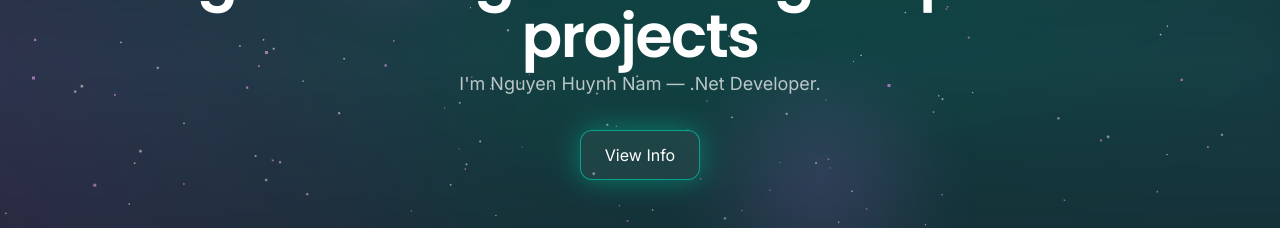
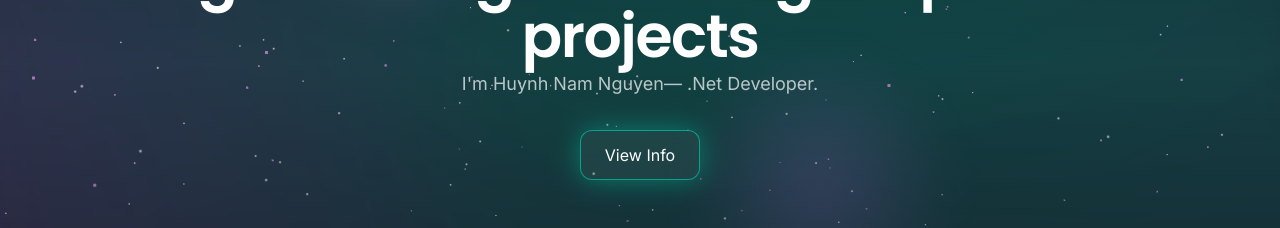
Before and after one commit to natwodev/code-journey-blog, a React (Vite) app: page / in a window 1280 px wide. Shown: the part 362-590 px from the top of the page. Built offline with nearby package versions, Linux system fonts and the light colour scheme; no server answers.

Commit message:
update40

```diff
--- a/src/components/home/HeroSection.tsx
+++ b/src/components/home/HeroSection.tsx
@@ -64,7 +64,7 @@ export default function HeroSection() {
         transition={{ duration: 0.6, delay: 0.2 }}
         className="mt-[4px] text-lg text-white/70 font-light"
       >
-        {t('Mình là Nguyễn Huỳnh Nam — .Net Developer.', "I'm Nguyen Huynh Nam — .Net Developer.")}
+        {t('Mình là Nguyễn Huỳnh Nam — .Net Developer.', "I'm Huynh Nam Nguyen— .Net Developer.")}
       </motion.p>
 
       {/* Nút liên kết */}
--- a/src/pages/About.tsx
+++ b/src/pages/About.tsx
@@ -10,7 +10,7 @@ export default function About() {
   const { t } = useTranslation()
 
   const info = {
-    name: 'Nguyen Huynh Nam',
+    name: 'Huynh Nam Nguyen ',
     role: t('about.role'),
     location: t('about.location'),
   }
```
